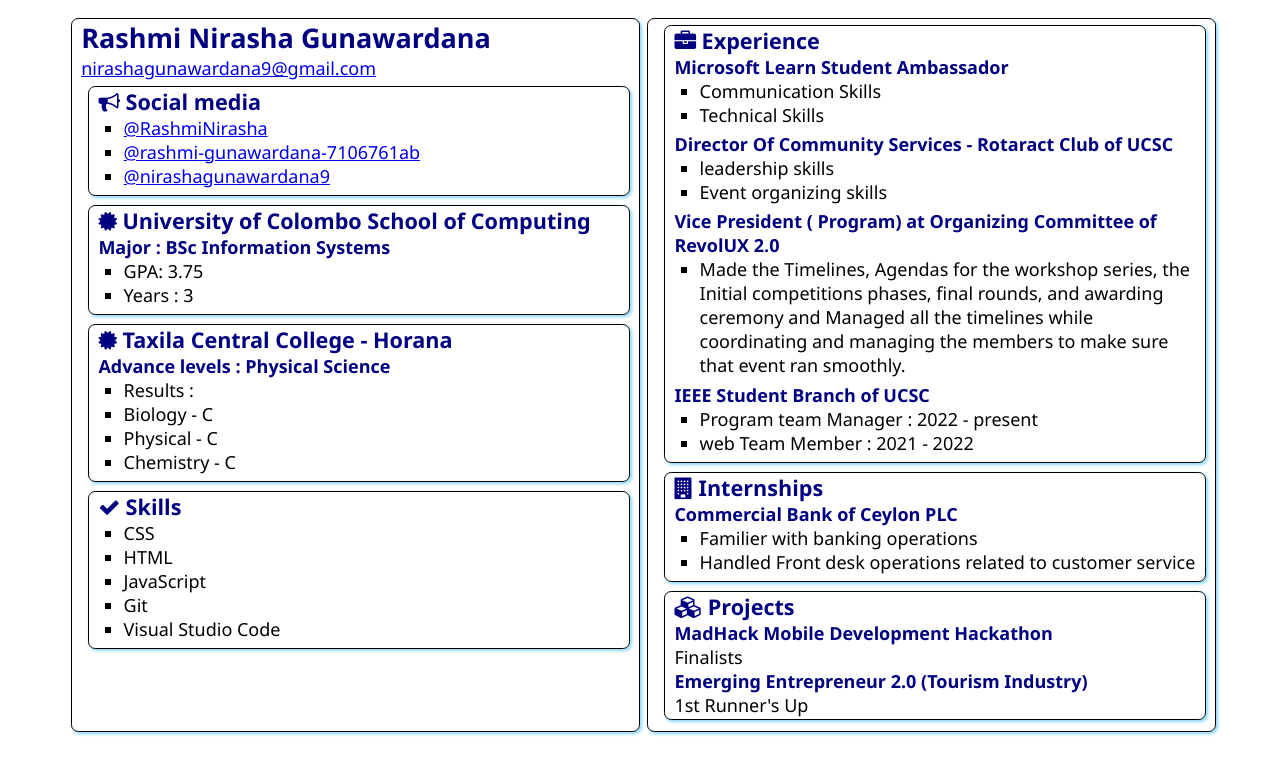
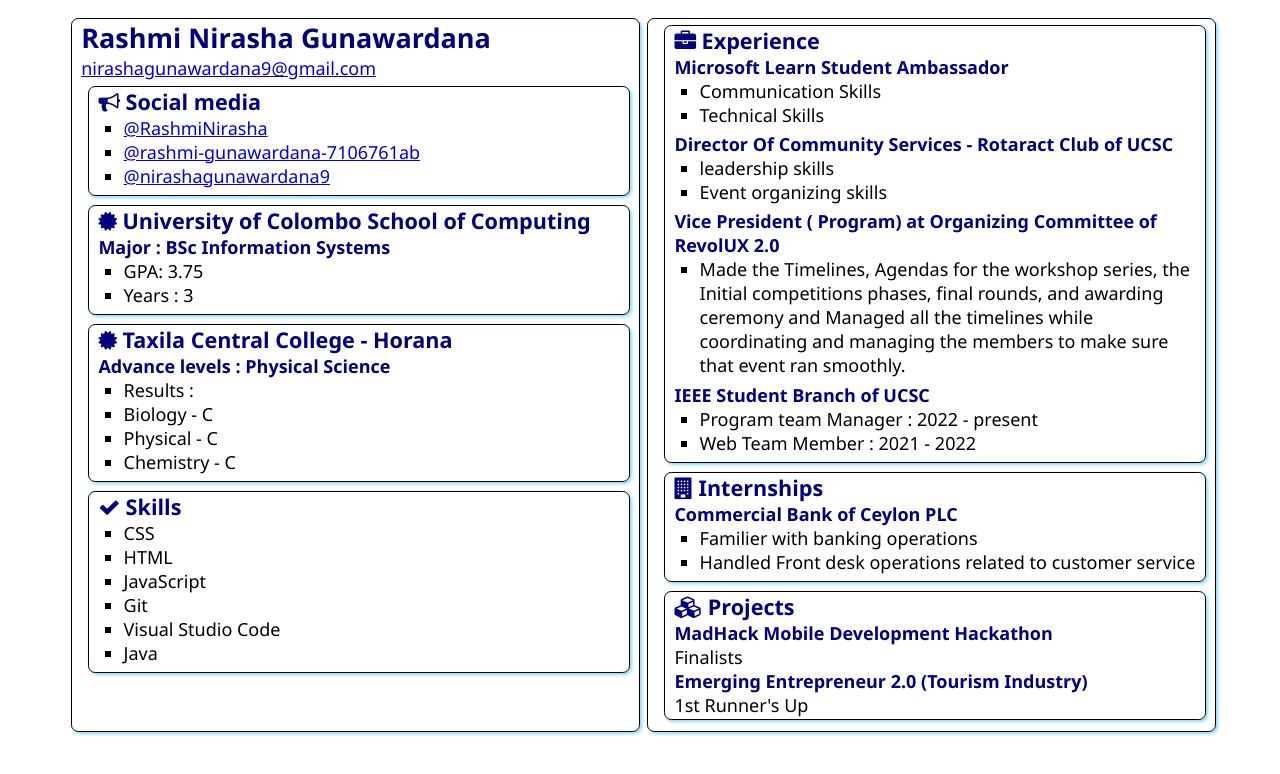
Before and after one commit to RashmiNirasha/SATechnicalOnboarding, a plain HTML site: page src/index.html in a window 1280 px wide. Drawn offline with Linux system fonts and the light colour scheme.

Commit message:
Upadated resume

```diff
--- a/src/index.html
+++ b/src/index.html
@@ -68,6 +68,7 @@
                     <li>JavaScript</li>
                     <li>Git</li>
                     <li>Visual Studio Code</li>
+                    <li>Java</li>
                 </ul>
             </section>
         </article>
@@ -96,7 +97,7 @@
                 <h3><h3>IEEE Student Branch of UCSC</h3>
                 <ul>
                     <li>Program team Manager : 2022 - present</li>
-                    <li>web Team Member : 2021 - 2022</li>
+                    <li>Web Team Member : 2021 - 2022</li>
                 </ul></h3>
             </section>
             <section class="box">
```
